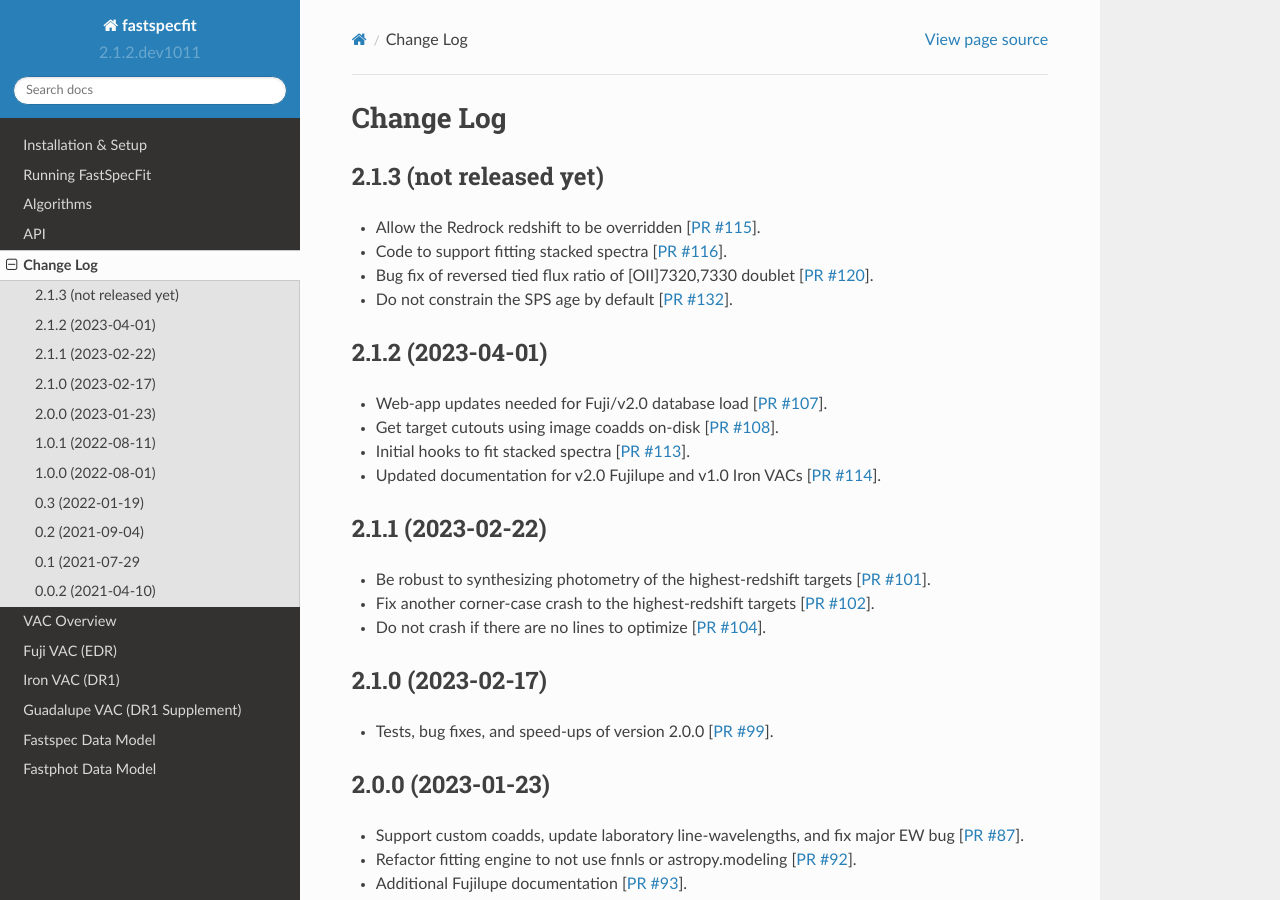
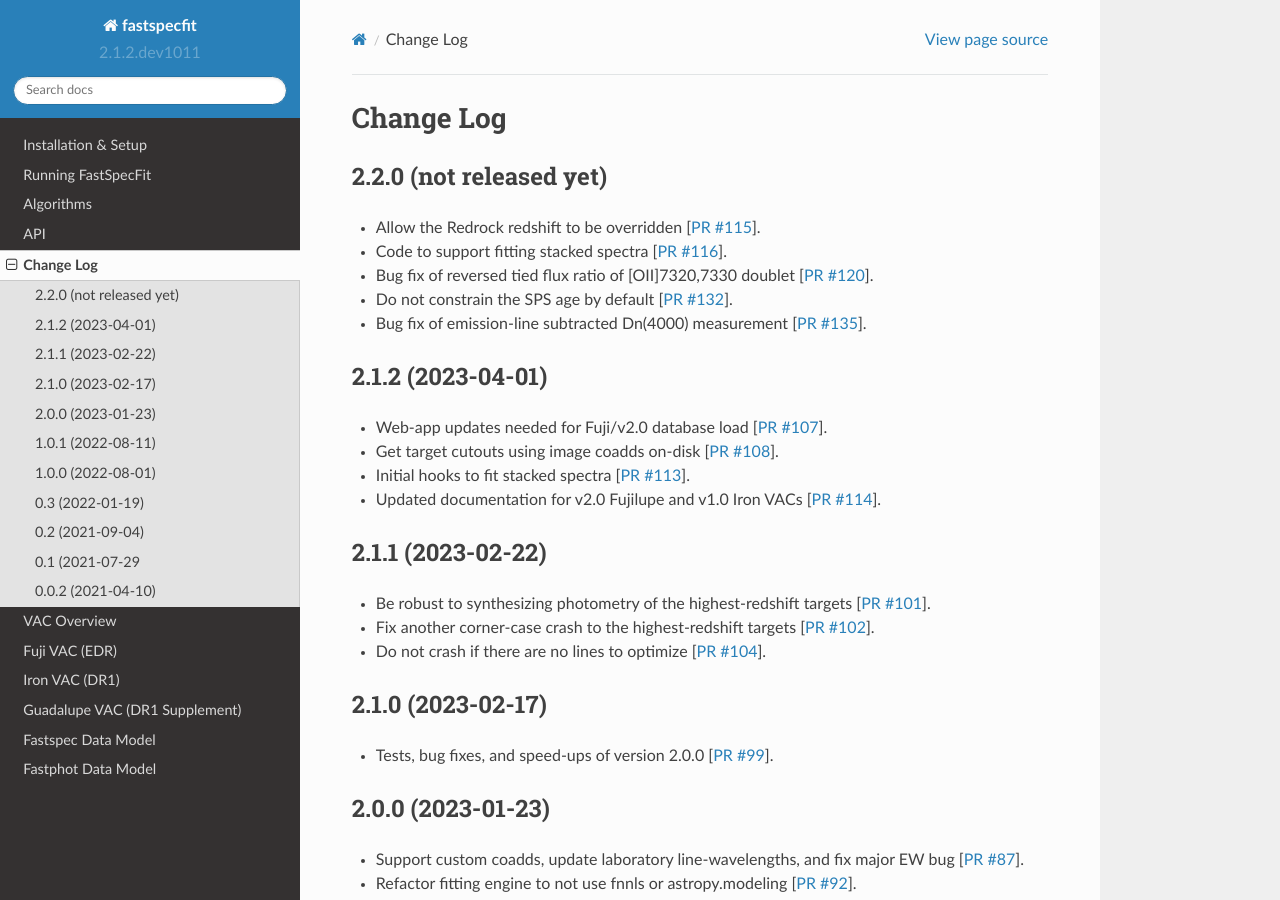
Before and after one commit to desihub/fastspecfit, a Sphinx documentation site: the page built from doc/changes.rst, in a window 1280 px wide and 900 px high. Built offline with Sphinx 7.4.7 and the Read the Docs theme 2.0.0, drawn with Linux system fonts in a browser that asks for light colours.

Commit message:
update change log

```diff
--- a/doc/changes.rst
+++ b/doc/changes.rst
@@ -2,18 +2,20 @@
 Change Log
 ==========
 
-2.1.3 (not released yet)
+2.2.0 (not released yet)
 ------------------------
 
 * Allow the Redrock redshift to be overridden [`PR #115`_].
 * Code to support fitting stacked spectra [`PR #116`_].
 * Bug fix of reversed tied flux ratio of [OII]7320,7330 doublet [`PR #120`_].
 * Do not constrain the SPS age by default [`PR #132`_].
+* Bug fix of emission-line subtracted Dn(4000) measurement [`PR #135`_].
 
 .. _`PR #115`: https://github.com/desihub/fastspecfit/pull/115
 .. _`PR #116`: https://github.com/desihub/fastspecfit/pull/116
 .. _`PR #120`: https://github.com/desihub/fastspecfit/pull/120
 .. _`PR #132`: https://github.com/desihub/fastspecfit/pull/132
+.. _`PR #135`: https://github.com/desihub/fastspecfit/pull/135
 
 2.1.2 (2023-04-01)
 ------------------
```
